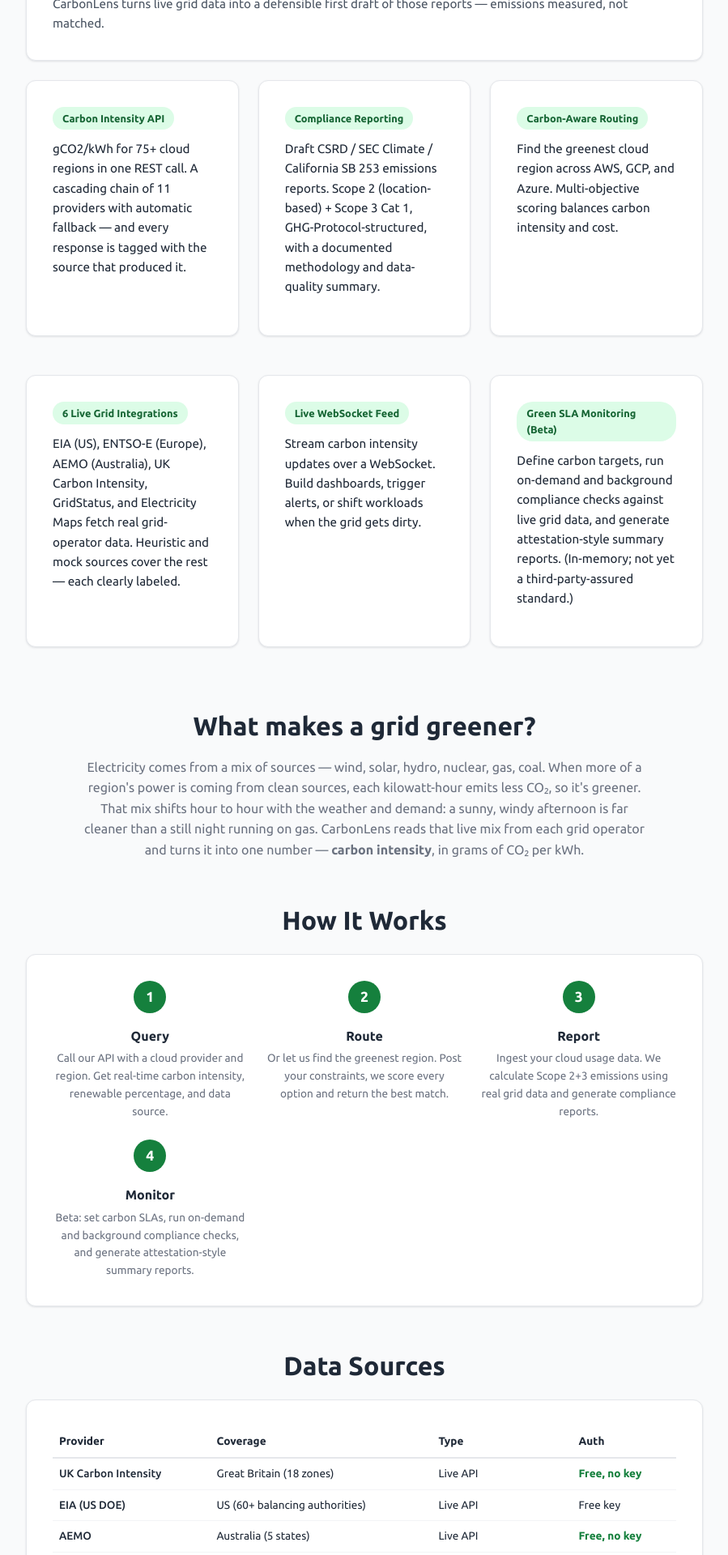
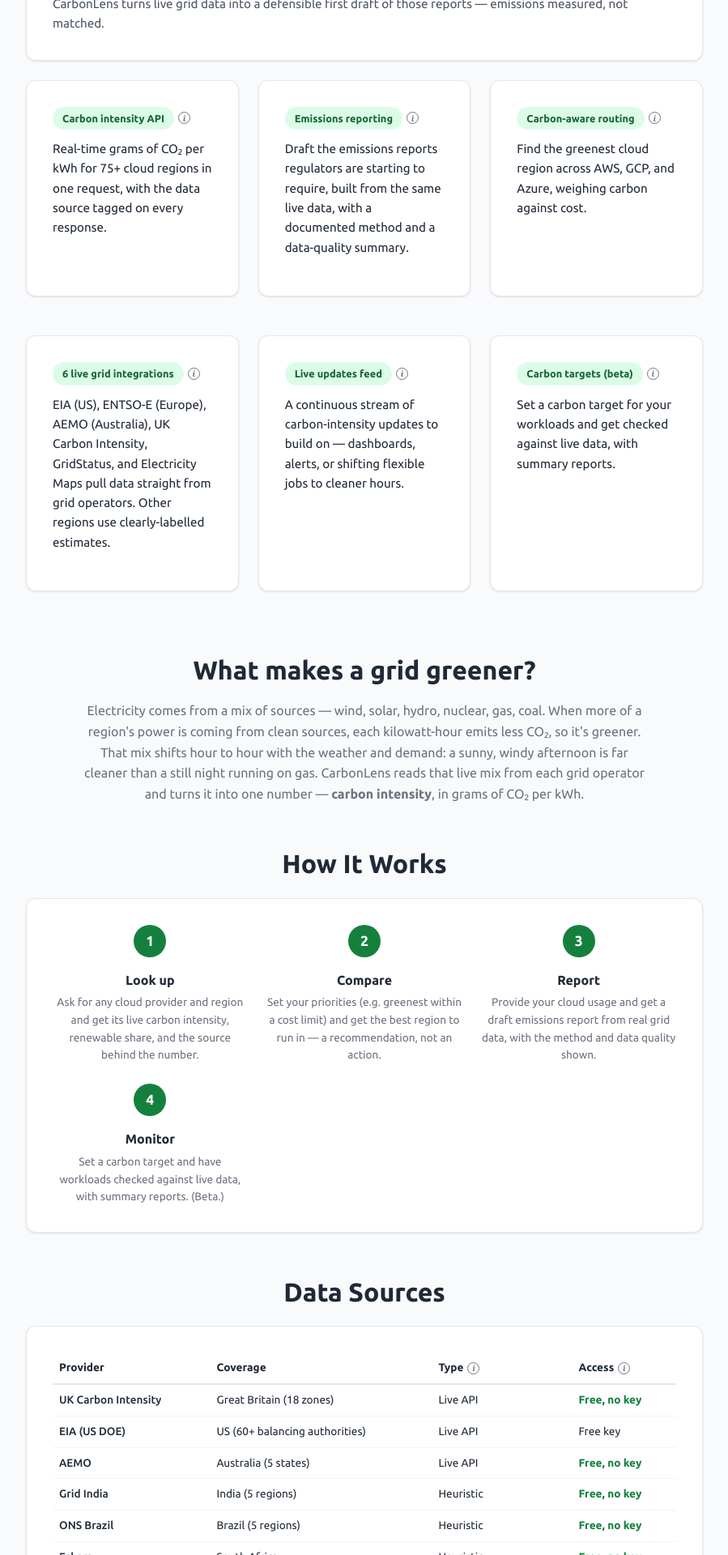
Before and after one commit to peterklingelhofer/carbon-lens, a React (Vite) app in the folder web/: page / in a window 1280 px wide. Shown: the part 1540-3460 px from the top of the page at 81% size, without its empty margins (190-1089 px from the left). Built offline with nearby package versions, Linux system fonts and the light colour scheme; no server answers.

Commit message:
feat: info tooltips and explainers

```diff
--- a/web/src/pages/ApiExplorer.tsx
+++ b/web/src/pages/ApiExplorer.tsx
@@ -3,6 +3,7 @@ import { useMutation, useQuery } from "@tanstack/react-query";
 import { api } from "../api/client";
 import type { CarbonIntensity, RouteResponse } from "../api/types";
 import { section as sectionFn, card } from "../styles";
+import { InfoTip } from "../components/InfoTip";
 
 const section = sectionFn(1100);
 
@@ -63,9 +64,15 @@ export function ApiExplorer() {
 
   return (
     <div style={section}>
-      <h1 style={{ marginBottom: "0.5rem" }}>API Explorer</h1>
+      <h1 style={{ marginBottom: "0.5rem", display: "flex", alignItems: "center" }}>
+        API explorer
+        <InfoTip
+          label="API"
+          text="An API (application programming interface) lets other software request data from this service. This page lets you try those requests by hand and see the live response your code would get."
+        />
+      </h1>
       <p style={{ color: "var(--gray-500)", marginBottom: "2rem" }}>
-        Test the Carbon Intensity API interactively. Every query hits live data sources.
+        Try the carbon-intensity API by hand. Every query hits live data sources.
       </p>
 
       {/* Tabs */}
--- a/web/src/pages/Compliance.tsx
+++ b/web/src/pages/Compliance.tsx
@@ -3,6 +3,7 @@ import { useQuery, useMutation, useQueryClient } from "@tanstack/react-query";
 import { api } from "../api/client";
 import type { ComplianceReport } from "../api/types";
 import { section as sectionFn, card, providerChip } from "../styles";
+import { InfoTip } from "../components/InfoTip";
 
 const section = sectionFn(1100);
 
@@ -71,9 +72,16 @@ export function Compliance() {
 
   return (
     <div style={section}>
-      <h1 style={{ marginBottom: "0.5rem" }}>Compliance Reporting</h1>
+      <h1 style={{ marginBottom: "0.5rem", display: "flex", alignItems: "center" }}>
+        Emissions reporting
+        <InfoTip
+          label="emissions reporting"
+          text="Turns your cloud usage into a draft greenhouse-gas emissions report, built from real grid data. Aligned with the GHG Protocol (the standard accounting framework) and the EU's CSRD / ESRS E1 disclosure rules. It's a defensible first draft, not an assured/audited report."
+        />
+      </h1>
       <p style={{ color: "var(--gray-500)", marginBottom: "2rem" }}>
-        CSRD / ESRS E1 aligned cloud emissions measurement and reporting.
+        Turn your cloud usage into a draft emissions report, calculated from real
+        grid data — with the method and data quality shown.
       </p>
 
       {/* Pipeline action */}
@@ -362,9 +370,13 @@ function ReportView({ report }: { report: ComplianceReport }) {
 
       {/* Scope breakdown */}
       <h3
-        style={{ fontSize: "0.95rem", marginBottom: "0.75rem", marginTop: 0 }}
+        style={{ fontSize: "0.95rem", marginBottom: "0.75rem", marginTop: 0, display: "flex", alignItems: "center" }}
       >
-        GHG Protocol Scope Breakdown
+        GHG Protocol scope breakdown
+        <InfoTip
+          label="GHG Protocol scopes"
+          text="The GHG Protocol sorts emissions into scopes. Scope 2 = emissions from the electricity you use. Scope 3 = emissions across your supply chain, including the cloud services you buy. This splits your cloud footprint across them."
+        />
       </h3>
       <div style={{ overflow: "auto" }}>
         <table
--- a/web/src/pages/Dashboard.tsx
+++ b/web/src/pages/Dashboard.tsx
@@ -213,8 +213,8 @@ function sortRegions(
 
 export function Dashboard() {
   const [provider, setProvider] = useState<string>("");
-  const [sortKey, setSortKey] = useState<SortKey | null>(null);
-  const [sortDir, setSortDir] = useState<"asc" | "desc">("asc");
+  const [sortKey, setSortKey] = useState<SortKey | null>("renewable");
+  const [sortDir, setSortDir] = useState<"asc" | "desc">("desc");
   const toggleSort = (key: SortKey) => {
     if (sortKey === key) setSortDir((d) => (d === "asc" ? "desc" : "asc"));
     else {
@@ -273,6 +273,7 @@ export function Dashboard() {
         }}
       >
         <h1 style={{ margin: 0 }}>Carbon Dashboard</h1>
+        <span style={{ display: "inline-flex", alignItems: "center", gap: 6 }}>
           <button
             onClick={() => routeSample.mutate()}
             disabled={routeSample.isPending}
@@ -288,8 +289,13 @@ export function Dashboard() {
               whiteSpace: "nowrap",
             }}
           >
-          {routeSample.isPending ? "Routing…" : "Route a sample workload"}
+            {routeSample.isPending ? "Finding greenest region…" : "Route a sample workload"}
           </button>
+          <InfoTip
+            label="Route a sample workload"
+            text="Asks the API for the greenest region right now, using a sample carbon-first setting, and shows what it recommends. Nothing is deployed or run — it's the recommendation you'd act on yourself (e.g. from a deploy script or a scheduler that re-checks before each run)."
+          />
+        </span>
       </div>
       {usingSnapshot ? (
         <SnapshotBanner snapshot={snapshot} />
@@ -305,7 +311,7 @@ export function Dashboard() {
       )}
       {routeSample.data && (
         <p style={{ color: "var(--gray-600)", fontSize: "0.85rem", marginBottom: "2rem" }}>
-          Routed to{" "}
+          Recommended:{" "}
           <strong style={{ textTransform: "uppercase" }}>
             {routeSample.data.recommended.provider}
           </strong>{" "}
@@ -326,16 +332,24 @@ export function Dashboard() {
           }}
         >
           <div style={card}>
-            <div style={{ fontSize: "0.8rem", color: "var(--gray-500)" }}>
-              Total Requests Routed
+            <div style={{ fontSize: "0.8rem", color: "var(--gray-500)", display: "flex", alignItems: "center" }}>
+              Recommendations made
+              <InfoTip
+                label="Recommendations made"
+                text="How many routing recommendations this demo server has produced — each click of 'Route a sample workload' counts. Tracked in memory, so it resets whenever the server restarts; it's this instance's activity, not an all-time total."
+              />
             </div>
             <div style={{ fontSize: "2rem", fontWeight: 700, color: "var(--green-text)" }}>
               {savings.total_requests}
             </div>
           </div>
           <div style={card}>
-            <div style={{ fontSize: "0.8rem", color: "var(--gray-500)" }}>
-              Carbon Saved
+            <div style={{ fontSize: "0.8rem", color: "var(--gray-500)", display: "flex", alignItems: "center" }}>
+              Carbon emissions avoided
+              <InfoTip
+                label="Carbon emissions avoided"
+                text="For each recommendation, the gap in carbon intensity (gCO₂/kWh) between the dirtiest candidate region and the greener one chosen, summed across recommendations. It's illustrative: a per-kWh intensity gap, not absolute tonnes — real savings also depend on how much energy a workload uses."
+              />
             </div>
             <div style={{ fontSize: "2rem", fontWeight: 700, color: "var(--green-text)" }}>
               {savings.total_carbon_saved_gco2_kwh.toFixed(1)}{" "}
@@ -343,8 +357,12 @@ export function Dashboard() {
             </div>
           </div>
           <div style={card}>
-            <div style={{ fontSize: "0.8rem", color: "var(--gray-500)" }}>
-              Avg Renewable %
+            <div style={{ fontSize: "0.8rem", color: "var(--gray-500)", display: "flex", alignItems: "center" }}>
+              Avg renewable % chosen
+              <InfoTip
+                label="Average renewable % chosen"
+                text="Average renewable share of the regions this server has recommended so far."
+              />
             </div>
             <div style={{ fontSize: "2rem", fontWeight: 700, color: "var(--green-text)" }}>
               {savings.avg_renewable_percentage}%
--- a/web/src/pages/Landing.tsx
+++ b/web/src/pages/Landing.tsx
@@ -1,5 +1,6 @@
 import { Link } from "react-router-dom";
 import { section as sectionFn, card as baseCard, grid3, badge } from "../styles";
+import { InfoTip } from "../components/InfoTip";
 
 const section: React.CSSProperties = { ...sectionFn(), padding: "3rem 2rem" };
 const card: React.CSSProperties = { ...baseCard, padding: "2rem" };
@@ -196,32 +197,41 @@ export function Landing() {
         <div style={grid3}>
           {[
             {
-              title: "Carbon Intensity API",
-              desc: "gCO2/kWh for 75+ cloud regions in one REST call. A cascading chain of 11 providers with automatic fallback — and every response is tagged with the source that produced it.",
+              title: "Carbon intensity API",
+              desc: "Real-time grams of CO₂ per kWh for 75+ cloud regions in one request, with the data source tagged on every response.",
+              tip: "An API is how one program asks another for data — here, your code asks ours for a region's live carbon number. gCO₂/kWh = grams of CO₂ emitted per kilowatt-hour of electricity.",
             },
             {
-              title: "Compliance Reporting",
-              desc: "Draft CSRD / SEC Climate / California SB 253 emissions reports. Scope 2 (location-based) + Scope 3 Cat 1, GHG-Protocol-structured, with a documented methodology and data-quality summary.",
+              title: "Emissions reporting",
+              desc: "Draft the emissions reports regulators are starting to require, built from the same live data, with a documented method and a data-quality summary.",
+              tip: "Greenhouse-gas reporting follows the GHG Protocol standard. 'Scope 2' = emissions from the electricity you use; 'Scope 3' = emissions from services you buy (cloud included). Rules like the EU's CSRD, the US SEC climate rule, and California's SB 253 increasingly require it.",
             },
             {
-              title: "Carbon-Aware Routing",
-              desc: "Find the greenest cloud region across AWS, GCP, and Azure. Multi-objective scoring balances carbon intensity and cost.",
+              title: "Carbon-aware routing",
+              desc: "Find the greenest cloud region across AWS, GCP, and Azure, weighing carbon against cost.",
+              tip: "'Routing' means choosing where to run a job. You set priorities (e.g. favour low carbon, cap cost), it ranks every region and returns the best match. It recommends — it doesn't move anything itself.",
             },
             {
-              title: "6 Live Grid Integrations",
-              desc: "EIA (US), ENTSO-E (Europe), AEMO (Australia), UK Carbon Intensity, GridStatus, and Electricity Maps fetch real grid-operator data. Heuristic and mock sources cover the rest — each clearly labeled.",
+              title: "6 live grid integrations",
+              desc: "EIA (US), ENTSO-E (Europe), AEMO (Australia), UK Carbon Intensity, GridStatus, and Electricity Maps pull data straight from grid operators. Other regions use clearly-labelled estimates.",
+              tip: "A grid operator runs a region's electricity grid and publishes what it's generating right now. 'Live integration' means we read that official feed directly, rather than estimating.",
             },
             {
-              title: "Live WebSocket Feed",
-              desc: "Stream carbon intensity updates over a WebSocket. Build dashboards, trigger alerts, or shift workloads when the grid gets dirty.",
+              title: "Live updates feed",
+              desc: "A continuous stream of carbon-intensity updates to build on — dashboards, alerts, or shifting flexible jobs to cleaner hours.",
+              tip: "Delivered over a WebSocket — a connection that stays open so the server can push new readings to your app the instant they change, instead of you repeatedly asking.",
             },
             {
-              title: "Green SLA Monitoring (Beta)",
-              desc: "Define carbon targets, run on-demand and background compliance checks against live grid data, and generate attestation-style summary reports. (In-memory; not yet a third-party-assured standard.)",
+              title: "Carbon targets (beta)",
+              desc: "Set a carbon target for your workloads and get checked against live data, with summary reports.",
+              tip: "Modelled on an SLA (service-level agreement) — a measurable promise about a service, here a carbon ceiling (e.g. 'stay under 100 gCO₂/kWh'). Beta: checks run in memory and reset on restart; not a third-party-assured standard.",
             },
           ].map((item) => (
             <div key={item.title} style={card}>
-              <span style={badge}>{item.title}</span>
+              <span style={{ display: "inline-flex", alignItems: "center" }}>
+                <span style={badge}>{item.title}</span>
+                <InfoTip label={item.title} text={item.tip} />
+              </span>
               <p style={{ marginTop: "0.75rem", fontSize: "0.95rem" }}>
                 {item.desc}
               </p>
@@ -280,23 +290,23 @@ export function Landing() {
             {[
               {
                 step: "1",
-                title: "Query",
-                desc: "Call our API with a cloud provider and region. Get real-time carbon intensity, renewable percentage, and data source.",
+                title: "Look up",
+                desc: "Ask for any cloud provider and region and get its live carbon intensity, renewable share, and the source behind the number.",
               },
               {
                 step: "2",
-                title: "Route",
-                desc: "Or let us find the greenest region. Post your constraints, we score every option and return the best match.",
+                title: "Compare",
+                desc: "Set your priorities (e.g. greenest within a cost limit) and get the best region to run in — a recommendation, not an action.",
               },
               {
                 step: "3",
                 title: "Report",
-                desc: "Ingest your cloud usage data. We calculate Scope 2+3 emissions using real grid data and generate compliance reports.",
+                desc: "Provide your cloud usage and get a draft emissions report from real grid data, with the method and data quality shown.",
               },
               {
                 step: "4",
                 title: "Monitor",
-                desc: "Beta: set carbon SLAs, run on-demand and background compliance checks, and generate attestation-style summary reports.",
+                desc: "Set a carbon target and have workloads checked against live data, with summary reports. (Beta.)",
               },
             ].map((s) => (
               <div key={s.step}>
@@ -362,10 +372,22 @@ export function Landing() {
                   Coverage
                 </th>
                 <th style={{ textAlign: "left", padding: "0.5rem" }}>
-                  Type
+                  <span style={{ display: "inline-flex", alignItems: "center" }}>
+                    Type
+                    <InfoTip
+                      label="data type"
+                      text="Live API = read directly from the grid operator's official real-time feed. Heuristic = an estimate from typical regional values and time of day. Weather estimate = inferred from local solar/wind weather, not a direct carbon measurement."
+                    />
+                  </span>
                 </th>
                 <th style={{ textAlign: "left", padding: "0.5rem" }}>
-                  Auth
+                  <span style={{ display: "inline-flex", alignItems: "center" }}>
+                    Access
+                    <InfoTip
+                      label="access"
+                      text="Whether a key is needed: 'no key' works out of the box; 'free key/token' needs a free sign-up; 'paid key' needs a paid plan with that provider."
+                    />
+                  </span>
                 </th>
               </tr>
             </thead>
--- a/web/src/pages/SLAMonitor.tsx
+++ b/web/src/pages/SLAMonitor.tsx
@@ -2,6 +2,7 @@ import { useState } from "react";
 import { useQuery, useMutation, useQueryClient } from "@tanstack/react-query";
 import { api } from "../api/client";
 import { section as sectionFn, card } from "../styles";
+import { InfoTip } from "../components/InfoTip";
 
 const section = sectionFn(1100);
 
@@ -59,9 +60,16 @@ export function SLAMonitor() {
 
   return (
     <div style={section}>
-      <h1 style={{ marginBottom: "0.5rem" }}>Green SLA Monitoring</h1>
+      <h1 style={{ marginBottom: "0.5rem", display: "flex", alignItems: "center" }}>
+        Green SLA monitoring
+        <InfoTip
+          label="SLA"
+          text="An SLA (service-level agreement) is a measurable promise about a service. Here it's a carbon ceiling for your workloads — e.g. 'stay under 100 gCO₂/kWh' — checked against live grid data."
+        />
+      </h1>
       <p style={{ color: "var(--gray-500)", marginBottom: "2rem" }}>
-        Define carbon targets, monitor compliance in real-time, and generate attestation reports.
+        Set carbon targets for your workloads, check them against live grid data, and
+        get summary reports.
       </p>
 
       {/* Monitor Status + Controls */}
```
Also changed, not shown: web/src/pages/RouteDemo.tsx (+16 -4 lines), web/src/pages/Scheduler.tsx (+10 -2 lines). Lines whose indentation alone changed are shown as unchanged.
